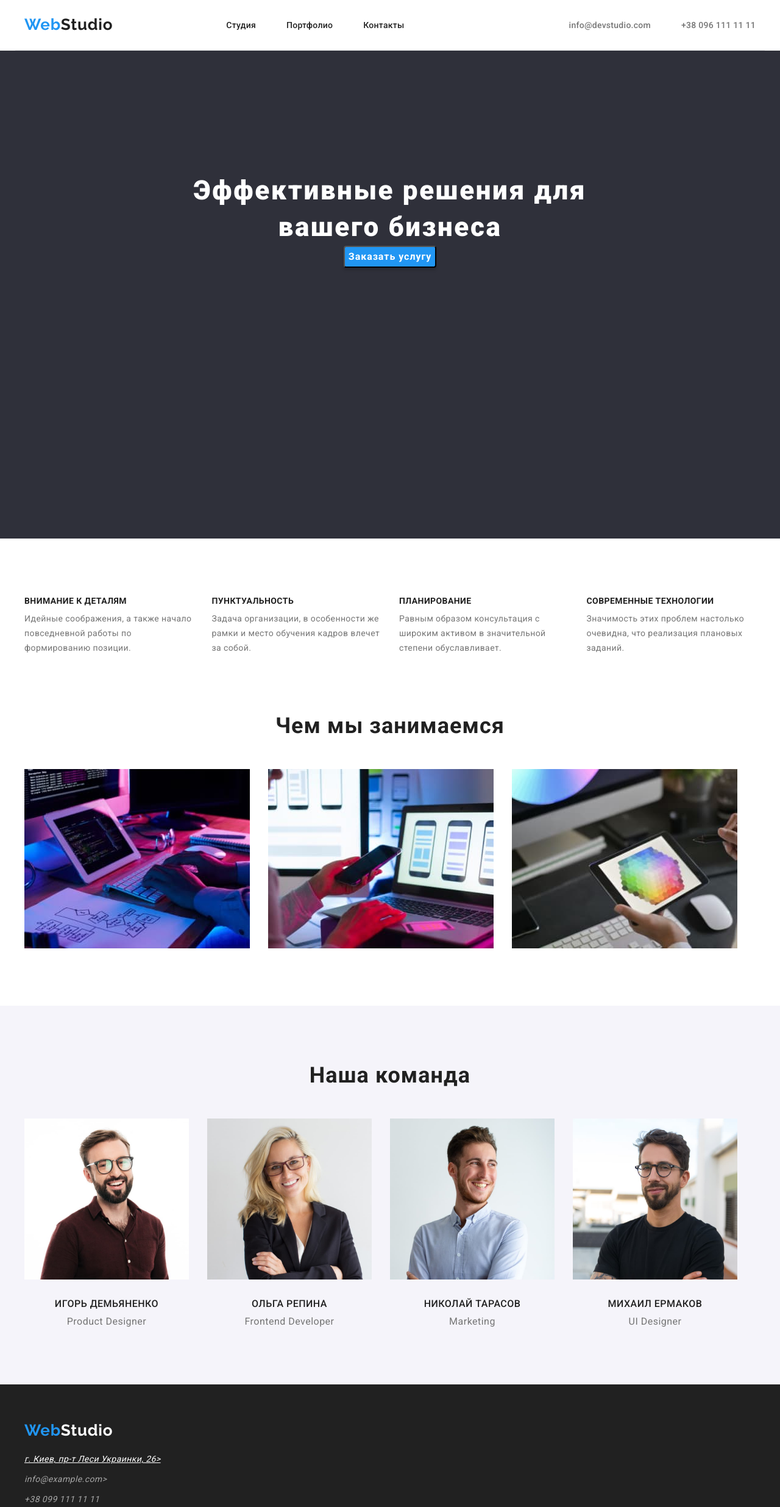
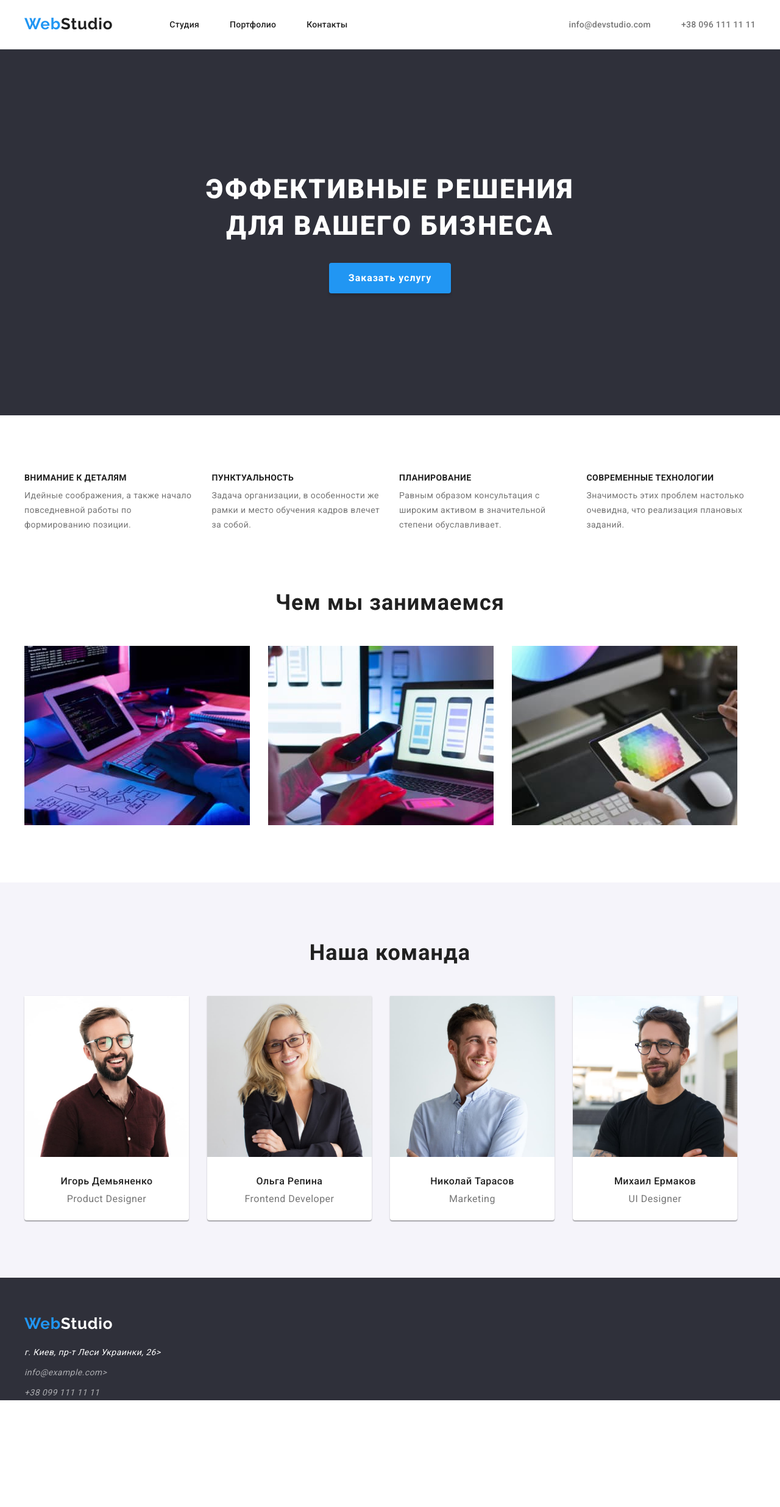
Before and after one commit to EduardOshurkov/goit-markup-hw-03, a plain HTML site: page index.html in a window 1280 px wide. Shown: the whole page at 61% size. After the commit the page ends 2296 px from the top, so only its background shows below. Drawn offline with nearby package versions, Linux system fonts and the light colour scheme.

Commit message:
Исправление ошибок

```diff
--- a/index.html
+++ b/index.html
@@ -79,23 +79,31 @@
             <ul class="list team-link">
                 <li class="team-list">
                     <img src="./img/team1.jpg" alt="дизайнер" width="270" height="264"/>
+                    <div class="about-team">
                     <h3 class="team-name">Игорь Демьяненко</h3>
                     <p lang="en" class="team-text">Product Designer</p>
+                    </div>
                 </li>
                 <li class="team-list">
                     <img src="./img/team2.jpg" alt="разработчик" width="270" height="264"/>
+                    <div class="about-team">
                     <h3 class="team-name">Ольга Репина</h3>
                     <p lang="en" class="team-text">Frontend Developer</p>
+                    </div>
                 </li>
                 <li class="team-list">
                     <img src="./img/team3.jpg" alt="маркетолог" width="270" height="264"/>
+                    <div class="about-team">
                     <h3 class="team-name">Николай Тарасов</h3>
                     <p lang="en" class="team-text">Marketing</p>
+                    </div>
                 </li>
                 <li class="team-list">
                     <img src="./img/team4.jpg" alt="дизайнер" width="270" height="264"/>
+                    <div class="about-team">
                     <h3 class="team-name">Михаил Ермаков</h3>
                     <p lang="en" class="team-text">UI Designer</p>
+                    </div>
                 </li>
             </ul>
             </div>
--- a/style/style.css
+++ b/style/style.css
@@ -43,6 +43,10 @@ img {
   /* outline: 2px solid red; */
 }
 
+section {
+  padding: 94px 0px;
+}
+
 body {
   font-family: Roboto, sans-serif;
   color: var(--title-color);
@@ -56,7 +60,7 @@ body {
   text-decoration: none;
 }
 /*----------------HEADER---------------------*/
-.header-container {
+.header {
   border-bottom: 1px solid #ececec;
 }
 
@@ -99,8 +103,9 @@ body {
   color: var(--title-color);
 }
 
-.header-list {
-  margin-left: 93px;
+.header-link {
+  padding-top: 32px;
+  padding-bottom: 32px;
 }
 
 .header-link:hover,
@@ -109,8 +114,8 @@ body {
 }
 
 .header-item {
-  padding-top: 32px;
-  padding-bottom: 32px;
+  /* padding-top: 32px;
+  padding-bottom: 32px; */
   margin-right: 50px;
 }
 
@@ -155,12 +160,8 @@ body {
 
 /*----------------HERO---------------------*/
 .hero {
+  padding: 200px 0px;
   background-color: #2f303a;
-}
-
-.container-hero {
-  padding-top: 200px;
-  height: 600px;
 }
 
 .hero-title {
@@ -177,6 +178,8 @@ body {
 .hero-title {
   margin-left: auto;
   margin-right: auto;
+  margin-bottom: 30px;
+  text-transform: uppercase;
 }
 
 .hero-btn {
@@ -189,6 +192,7 @@ body {
   letter-spacing: 0.06em;
   color: #ffffff;
 
+  border: none;
   background: #2196f3;
   box-shadow: 0px 4px 4px rgba(0, 0, 0, 0.15);
   border-radius: 4px;
@@ -201,6 +205,7 @@ body {
 }
 
 .hero-btn {
+  padding: 10px 32px;
   margin-right: auto;
   margin-left: auto;
 }
@@ -215,7 +220,7 @@ body {
 }
 
 .container-list {
-  padding-top: 94px;
+  padding-top: -94px;
   display: flex;
   flex-wrap: wrap;
 }
@@ -250,10 +255,14 @@ h3 {
 
 .text-element {
   margin-top: 10px;
-  padding-bottom: 94px;
+  /* padding-bottom: 94px; */
 }
 
 /*----------------PORTFOLIO---------------------*/
+.portfolio {
+  padding-top: 0px;
+}
+
 .portfolio-title {
   font-weight: 700;
   font-size: 36px;
@@ -273,7 +282,7 @@ h3 {
 
 .portfolio-img {
   margin-right: 30px;
-  padding-bottom: 94px;
+  /* padding-bottom: 94px; */
 }
 
 .portfolio-img:nth-child(3n) {
@@ -295,18 +304,22 @@ h3 {
 }
 
 .team-title {
-  padding-top: 93px;
+  /* padding-top: 93px; */
   margin-bottom: 50px;
 }
 
 .team-link {
   display: flex;
   max-height: 368px;
-  padding-bottom: 94px;
+  /* padding-bottom: 94px; */
 }
 
 .team-list {
   margin-right: 30px;
+  background-color: #ffffff;
+  border-radius: 0px 0px 4px 4px;
+  box-shadow: 0px 1px 3px rgba(0, 0, 0, 0.12), 0px 1px 1px rgba(0, 0, 0, 0.14),
+    0px 2px 1px rgba(0, 0, 0, 0.2);
 }
 
 .team-list:nth-child(4n) {
@@ -323,7 +336,7 @@ h3 {
 }
 
 .team-name {
-  margin-top: 30px;
+  text-transform: none;
   margin-bottom: 10px;
 }
 
@@ -336,10 +349,15 @@ h3 {
   color: var(--text-color);
 }
 
+.about-team {
+  padding-top: 30px;
+  padding-bottom: 30px;
+}
+
 /*----------------FOOTER---------------------*/
 
 .footer {
-  background-color: #212121;
+  background-color: #2f303a;
 }
 
 .footer-logo {
@@ -369,6 +387,7 @@ h3 {
   line-height: 1.71;
   letter-spacing: 0.03em;
   color: #ffffff;
+  text-decoration: none;
 }
 
 .footer-link:hover,
@@ -381,6 +400,7 @@ h3 {
   line-height: 1.71;
   letter-spacing: 0.03em;
   color: rgba(255, 255, 255, 0.6);
+  text-decoration: none;
 }
 
 .footer-mail:hover,
@@ -393,6 +413,7 @@ h3 {
   line-height: 1.71;
   letter-spacing: 0.03em;
   color: rgba(255, 255, 255, 0.6);
+  text-decoration: none;
 }
 
 .footer-tel:hover,
@@ -418,10 +439,15 @@ h3 {
   letter-spacing: 0.03em;
   color: var(--title-color);
 
+  border: none;
   padding: 6px 22px;
   background: #f5f4fa;
   border-radius: 4px;
   cursor: pointer;
+}
+
+.portfolio-btn {
+  margin-right: 8px;
 }
 
 .portfolio-btn:hover,
@@ -432,9 +458,8 @@ h3 {
 
 .list-item {
   display: flex;
-  padding-top: 94px;
+  /* padding-top: 94px; */
   padding-left: 280px;
-  margin-right: 8px;
   margin-bottom: 50px;
 }
 
@@ -474,16 +499,16 @@ h3 {
 }
 
 .list-img {
-  margin-right: 30px;
+  margin-left: 30px;
   margin-bottom: 30px;
 }
 
-.list-img:nth-child(3n) {
-  margin-right: 0;
+.list-img:nth-child(3n + 1) {
+  margin-left: 0px;
 }
 
 .list-img:nth-last-child(-n + 3) {
-  padding-bottom: 94px;
+  margin-bottom: 0px;
 }
 
 .border-item {
```
Also changed, not shown: portfolio.html (+2 -0 lines).
